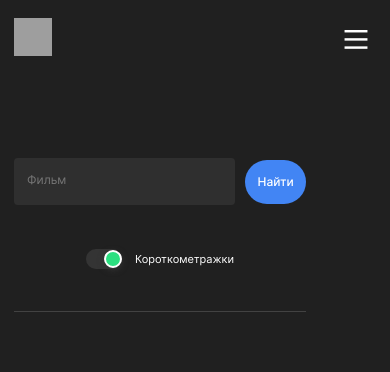
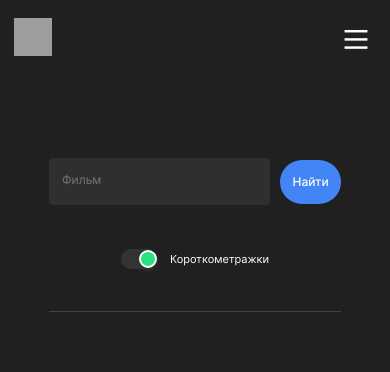
Before and after one commit to NadezhdaTatarskikh/movies-explorer-frontend, a React (Create React App) app: page /movies in a window 390 px wide. Shown: the top 372 px of the page. Built offline with nearby package versions, Linux system fonts and the light colour scheme; no server answers; grey boxes are pictures that could not be loaded.

Commit message:
исправила ошибку в searchform

```diff
--- a/src/components/App/App.js
+++ b/src/components/App/App.js
@@ -29,6 +29,15 @@ function App() {
   const [movies, setMovies] = useState([]); // Данные всех фильмов
 
   const [savedMovies, setSavedMovies] = useState([]); // Сохраненные фильмы
+
+ //* Переменные состояния для формы поиска фильмов
+ //const [selectedCheckbox, setSelectedCheckbox] = useState(false); // Флажок короткометражек не выбран
+ //const [searchKeyword, setSearchKeyword] = useState('') // Ключевое слово
+ //const [checkboxSavedMovies, setCheckboxSavedMovies] = useState(false);
+
+
+
+
 
   //добавили хук истории
   const navigate = useNavigate();
@@ -82,23 +91,6 @@ const handleTokenCheck = () => {
     });
 }
 
-useEffect(() => {
-  if(loggedIn) {
-    Promise.all([mainApi.getUserInfo(), moviesApi.getAllMovies()])
-    .then(([userInfo, userMovies]) => {
-      console.log(userInfo)
-      console.log(userMovies);
-      setCurrentUser(userInfo);
-      localStorage.setItem('movies', JSON.stringify(userMovies));
-      setMovies(JSON.parse(localStorage.getItem('movies')));
-    })
-      .catch((err) => {
-        console.log(`Произошла ошибка: ${err}`);
-      })
-  }
-}, [loggedIn]);
-
-
 // Авторизация пользователя
 const handleAuthorization = ({ email, password }) => {
   apiAuth.login({ email, password })
@@ -124,6 +116,24 @@ const handleAuthorization = ({ email, password }) => {
       setTimeout(() => setErrorMessage(''), 3000);
     });
 }
+
+useEffect(() => {
+  if(loggedIn) {
+    Promise.all([mainApi.getUserInfo(), moviesApi.getAllMovies()])
+    .then(([userInfo, userMovies]) => {
+      console.log(userInfo)
+      console.log(userMovies);
+      setCurrentUser(userInfo);
+      localStorage.setItem('movies', JSON.stringify(userMovies));
+      setMovies(JSON.parse(localStorage.getItem('movies')));
+    })
+      .catch((err) => {
+        console.log(`Произошла ошибка: ${err}`);
+      })
+  }
+}, [loggedIn]);
+
+
 
 /**Изменяем данные пользователя*/
 const handleUpdateUser = (data) => {
@@ -175,7 +185,8 @@ const handleUpdateUser = (data) => {
               element={Movies}
               loggedIn={loggedIn}
               SavedMovies={savedMovies}
-              movies={movies} />}
+              movies={movies}
+              />}
           />
           <Route
             path="/saved-movies"
--- a/src/components/FilterCheckbox/FilterCheckbox.js
+++ b/src/components/FilterCheckbox/FilterCheckbox.js
@@ -1,12 +1,17 @@
+import { useState } from 'react';
 import './FilterCheckbox.css';
 
 const FilterCheckbox = (onCheckbox, checked) => {
+  const [checkbox, setCheckbox] = useState(false);
+  const handleCheckbox = () => {
+    setCheckbox(!checkbox);
+  }
   return (
     <div className='checkbox'>
       <input
         className='checkbox__input'
         name='checkbox'
-        onChange={onCheckbox}
+        onChange={handleCheckbox}
         id='checkbox'
         type='checkbox'
         value='yes'
--- a/src/components/Movies/Movies.css
+++ b/src/components/Movies/Movies.css
@@ -34,11 +34,10 @@
    }
 }
 
-@media screen and (max-width: 400px) {
+@media screen and (max-width: 428px) {
    .movies {
-        margin: 0 10px;
         max-width: 320px;
-        width: 100% ;
+        width: calc(100% - 20px);
    }
 
 }
--- a/src/components/SearchForm/SearchForm.css
+++ b/src/components/SearchForm/SearchForm.css
@@ -81,13 +81,11 @@
     }
 }
 
-@media screen and (max-width: 400px) {
+@media screen and (max-width: 428px) {
     .searchform {
         padding-top: 81px;
         padding-bottom: 10.03px;
         max-width: 292px;
-        margin-left: 4px;
-        margin-right: 4px;
 
     }
 
--- a/src/components/SearchForm/SearchForm.js
+++ b/src/components/SearchForm/SearchForm.js
@@ -14,7 +14,7 @@ useEffect(() => {
 }, [defaultValue]);
 
   // обработчик вводимых данных
-  const onChange = (evt) => {
+  const handleFormChange = (evt) => {
     setKeyword(evt.target.value);
     handleChange(evt)
    }
@@ -29,7 +29,7 @@ useEffect(() => {
   };
 
   return (
-    <form className='searchform' noValidate onSubmit={handleFormSubmit}>
+    <form className='searchform' onSubmit={handleFormSubmit} noValidate>
       <div className='searchform__input-container'>
         <input
           className='searchform__input'
@@ -41,7 +41,7 @@ useEffect(() => {
           minLength='1'
           maxLength='20'
           value={keyword || ''}
-          onChange={onChange}
+          onChange={handleFormChange}
         ></input>
         <button className='searchform__button' type='submit'>
           Найти
```
